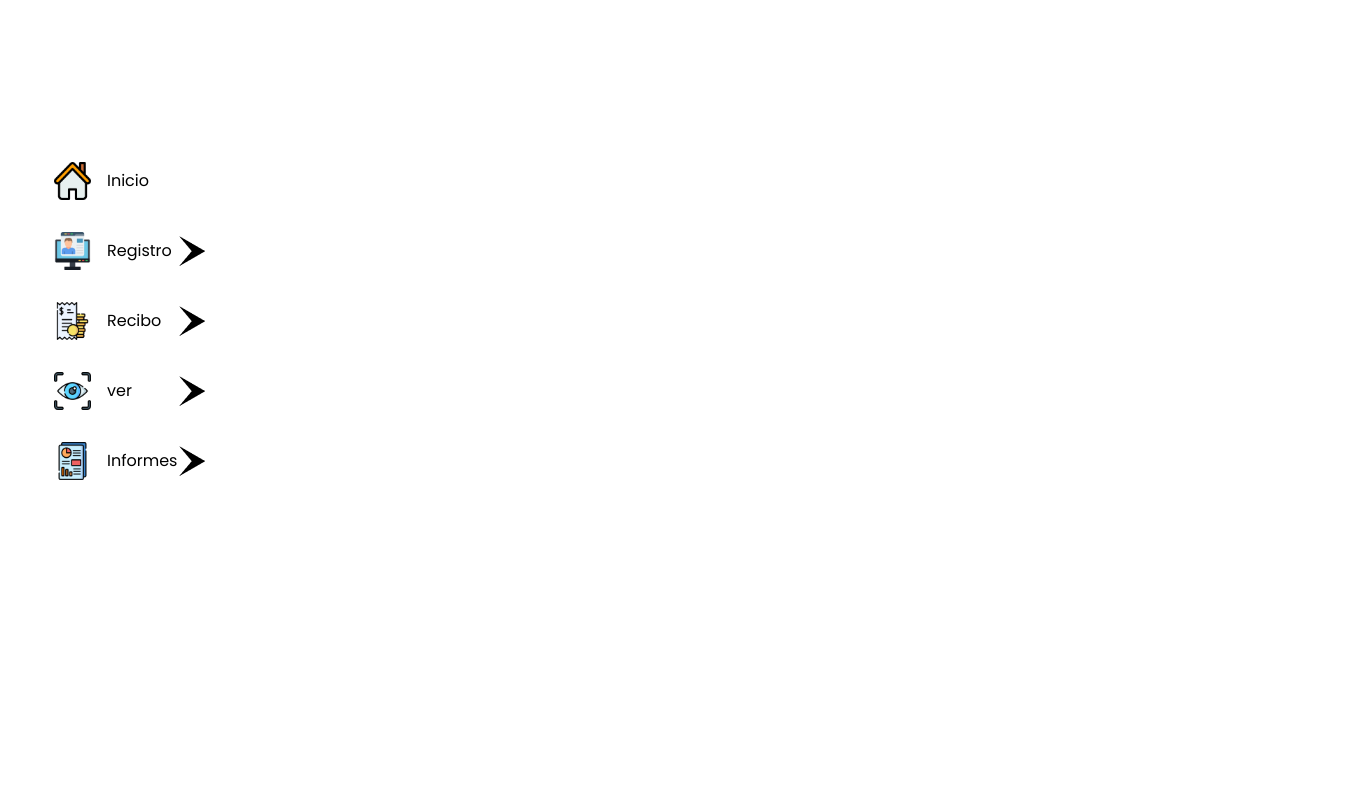
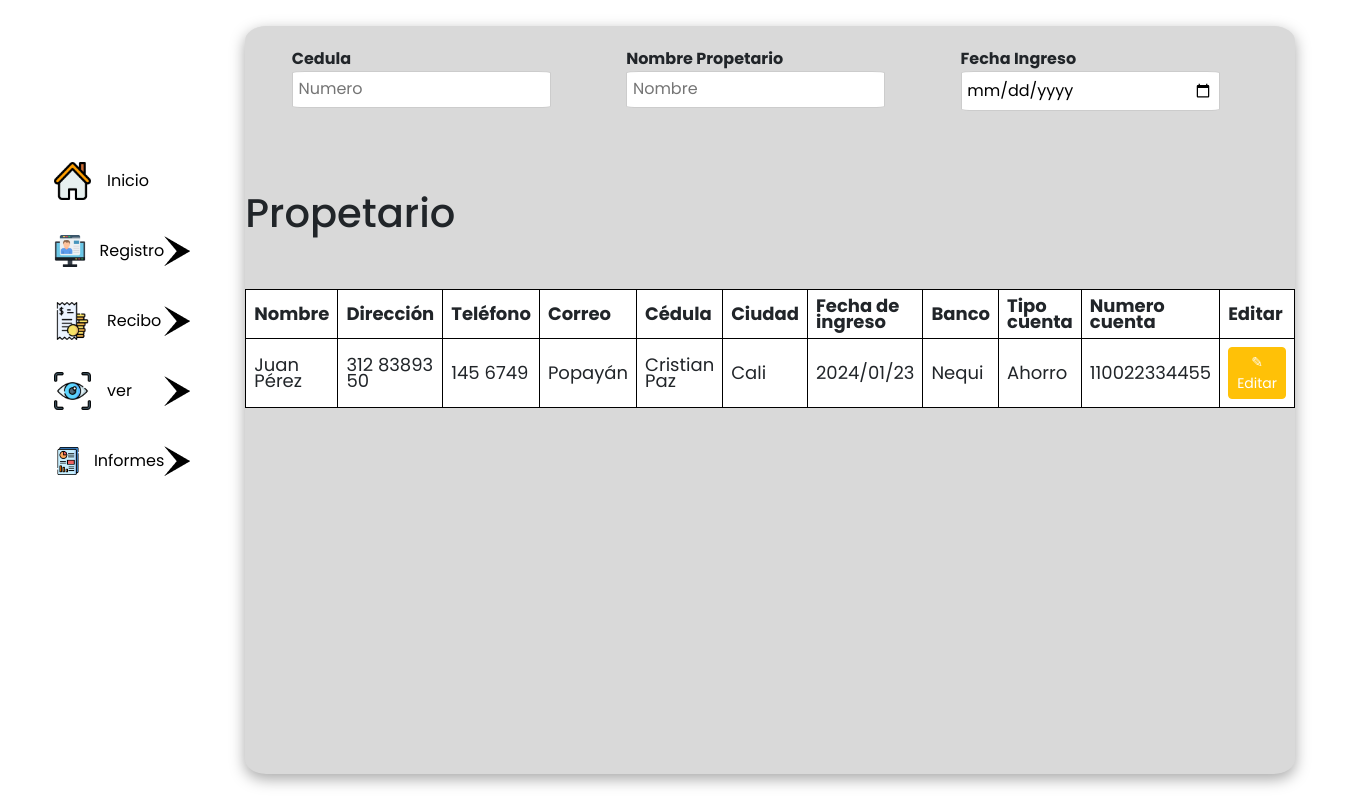
Before and after one commit to Escobarq/AD_inmuebles, a React (Vite) app: page /RPropietario in a window 1280 px wide. Shown: the whole page, 1347 px wide, since content can reach past the window. Built offline with nearby package versions, Linux system fonts and the light colour scheme.

Commit message:
responsive tables

```diff
--- a/src/App.jsx
+++ b/src/App.jsx
@@ -11,8 +11,8 @@ function App() {
     <div className="Contener-todo">
       <Sidebar/>
       <Routes>
-        <Route path="P" element= { <Home/>} />
-        <Route path="/" element= { <Propietarios/>} />
+        <Route path="/home" element= { <Home/>} />
+        <Route path="/RPropietario" element= { <Propietarios/>} />
       </Routes>
     </div>
     </>
--- a/src/Components/Slidebar/Slidebar.jsx
+++ b/src/Components/Slidebar/Slidebar.jsx
@@ -7,11 +7,13 @@ import flecha from '../../assets/iconSlide/flecha.png'
 import ver from '../../assets/iconSlide/ver.png'
 import { useState, useRef } from "react";
 import "./Slide.css";
+import { Link } from "react-router-dom";
 
 const menuItems = [
   {
       icon: <img className="icon-side" src={home} alt="" />,
       name: "Inicio",
+      path: "/",
   },
   {
     icon: <img className="icon-side" src={registro} alt="" />,
--- a/src/Components/View/Propietarios/propietarios.css
+++ b/src/Components/View/Propietarios/propietarios.css
@@ -1,8 +1,9 @@
+/*Inputs customizase*/
 .filtros_propetario{
   width: 100%;
   height: 5%;
   display: flex;
-  justify-content: space-around;
+  justify-content: space-evenly;
   margin-top: 2%;
 }
 .custom-input {
@@ -18,16 +19,24 @@
 }
 
 .custom-input input {
-  width: 100%;
-  padding: 0.5rem;
+  width: 90%;
+  padding: 2%;
   border: 1px solid #ccc;
-  border-radius: 0.25rem;
-  outline-color: #6109d4;
+  border-radius: 5%;
+  outline-color: rgb(9, 56, 212);
   box-sizing: border-box;
 }
 
+input[type=number]::-webkit-inner-spin-button,
+input[type=number]::-webkit-outer-spin-button {
+    -webkit-appearance: none;
+    margin: 0;
+    }
+input[type=number] { -moz-appearance:textfield; }
+
 .custom-input input[type="date"] {
   height: 2.5rem;
+  appearance: none;
   -webkit-appearance: none; /* Elimina el estilo predeterminado de Safari/Chrome */
 }
 
@@ -39,6 +48,7 @@
 
 /*Tables View Property*/
 .view_esp{
+  display: inline-table;
     width: 100%;
     height: 38em;
     padding: 5%;
@@ -48,11 +58,11 @@
 }
 table {
     border-collapse: collapse;
-    width: 80%;
     background-color: white;
   }
 
   th, td {
+    font-size:large;
     border: 1px solid #000000;
     text-align: left;
     padding: 8px;
@@ -64,3 +74,9 @@ table {
   .editar{
     width: 60%;
   }
+  .btn-warning{
+    width: 100%;
+  }
+  .editar-icon , .btn-warning{
+    color: #ffffff;
+  }
--- a/src/Components/View/Propietarios/propietarios.jsx
+++ b/src/Components/View/Propietarios/propietarios.jsx
@@ -53,7 +53,9 @@ export const Propietarios = () => {
               <td>Ahorro</td>
               <td>110022334455</td>
               <td>
-                <img className="editar" src={editar} alt="" />
+              <button class="btn btn-sm btn-warning">
+            <span class="editar-icon">&#9998;</span> Editar
+          </button>
               </td>
             </tr>
           </table>
```
